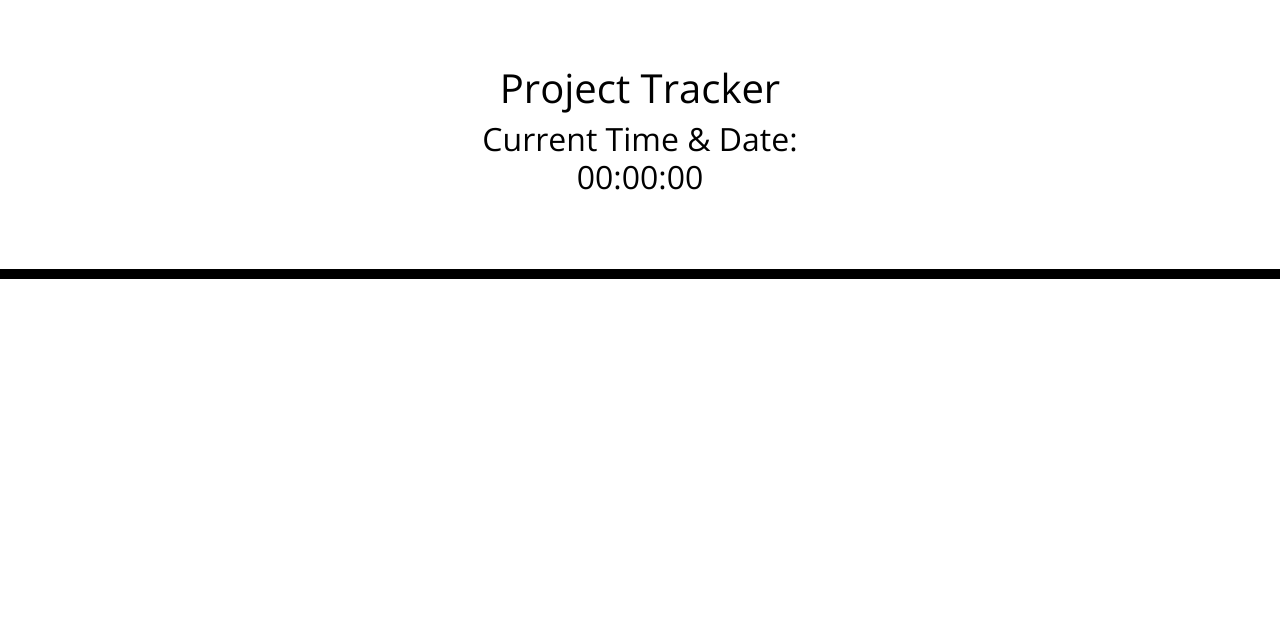
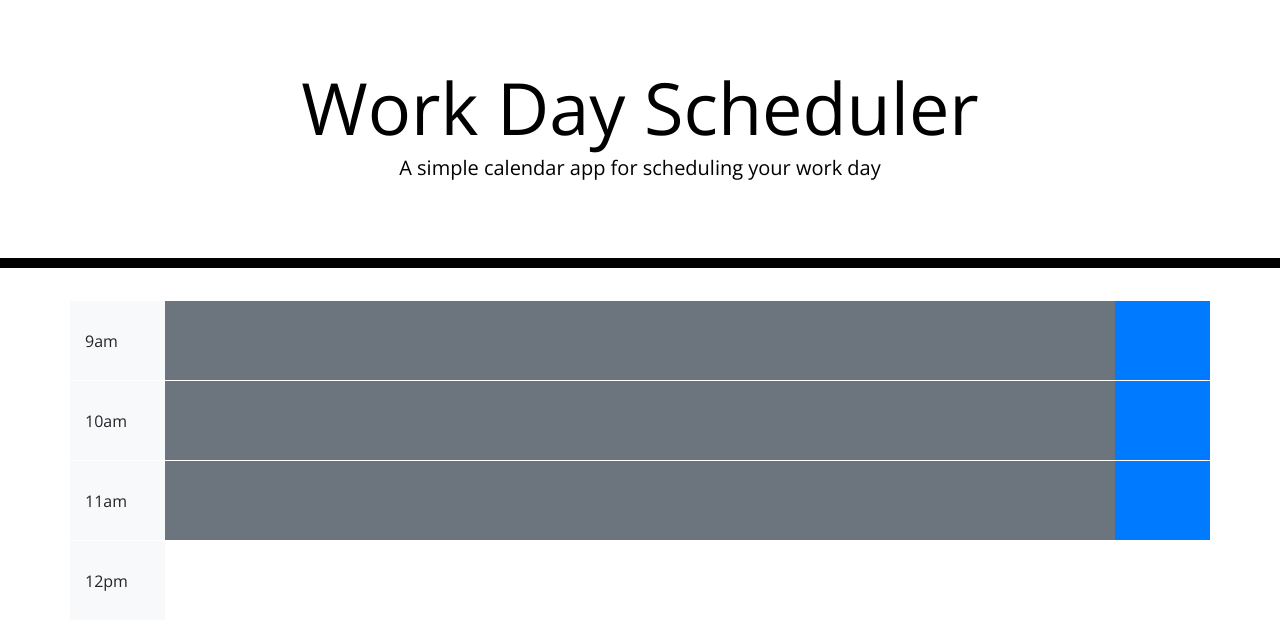
Before and after one commit to BroBrett/workdayschedular, a plain HTML site: page index.html in a window 1280 px wide. Drawn offline with nearby package versions, Linux system fonts and the light colour scheme.

Commit message:
updated html to add timeblocks

```diff
--- a/index.html
+++ b/index.html
@@ -22,14 +22,72 @@
     <title>Work Day Scheduler</title>
   </head>
 
-  <header class="jumbotron jumbotron-fluid custom-jumbotron">
-    <div class="container text-center">
-      <h1>Project Tracker</h1>
-      <h2>Current Time &amp; Date: <br /> <span id="time-display">00:00:00</span></h2>
-    </div>
+  <body>
+    <header class="jumbotron jumbotron-fluid custom-jumbotron">
+      <h1 class="display-3">Work Day Scheduler</h1>
+      <p class="lead">A simple calendar app for scheduling your work day</p>
+      <p id="currentDay" class="lead"></p>
+    </header>
     <div class="container">
       <!-- Timeblocks go here -->
+        <div class="row">
+            <div class="col-1 bg-light">
+              9am
+            </div>
+            <div class="col-10 bg-secondary">
+
+            </div>
+            <div class="col-1 bg-primary">
+
+            </div>
+
     </div>
+
+        <!-- Timeblocks go here -->
+          <div class="row">
+              <div class="col-1 bg-light">
+                10am
+              </div>
+              <div class="col-10 bg-secondary">
+
+              </div>
+              <div class="col-1 bg-primary">
+
+              </div>
+
+      </div>
+
+        <!-- Timeblocks go here -->
+          <div class="row">
+              <div class="col-1 bg-light">
+                11am
+              </div>
+              <div class="col-10 bg-secondary">
+
+              </div>
+              <div class="col-1 bg-primary">
+
+              </div>
+
+      </div>
+
+      <div class="row">
+        <div class="col-1 bg-light">
+          12pm
+        </div>
+        <div class="p-3 mb-2 bg-gradient-danger text-white">.bg-gradient-danger</div>
+
+        </div>
+        <div class="col-1 bg-primary">
+
+        </div>
+
+</div>
+
+
+
+
+
 
     <script src="https://cdnjs.cloudflare.com/ajax/libs/jquery/3.2.1/jquery.min.js"></script>
     <script src="https://cdnjs.cloudflare.com/ajax/libs/moment.js/2.24.0/moment.min.js"></script>
```
